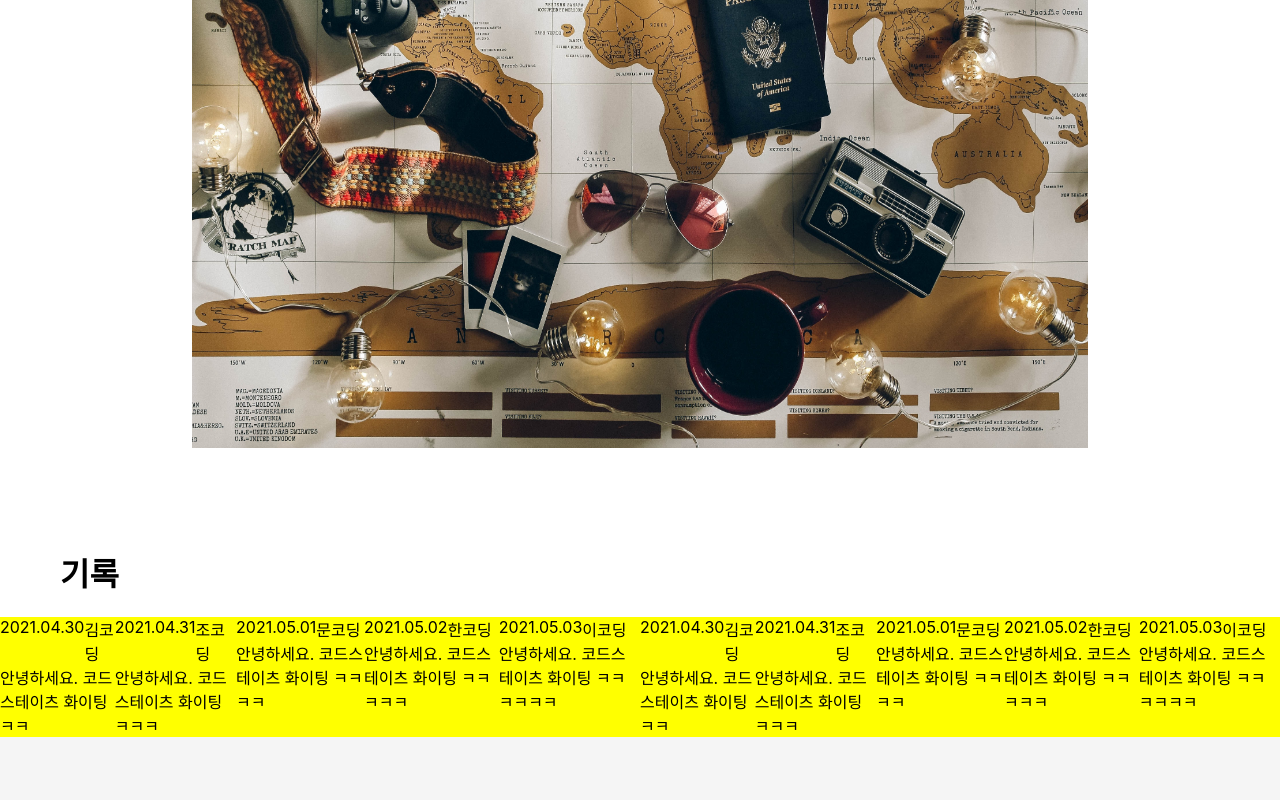
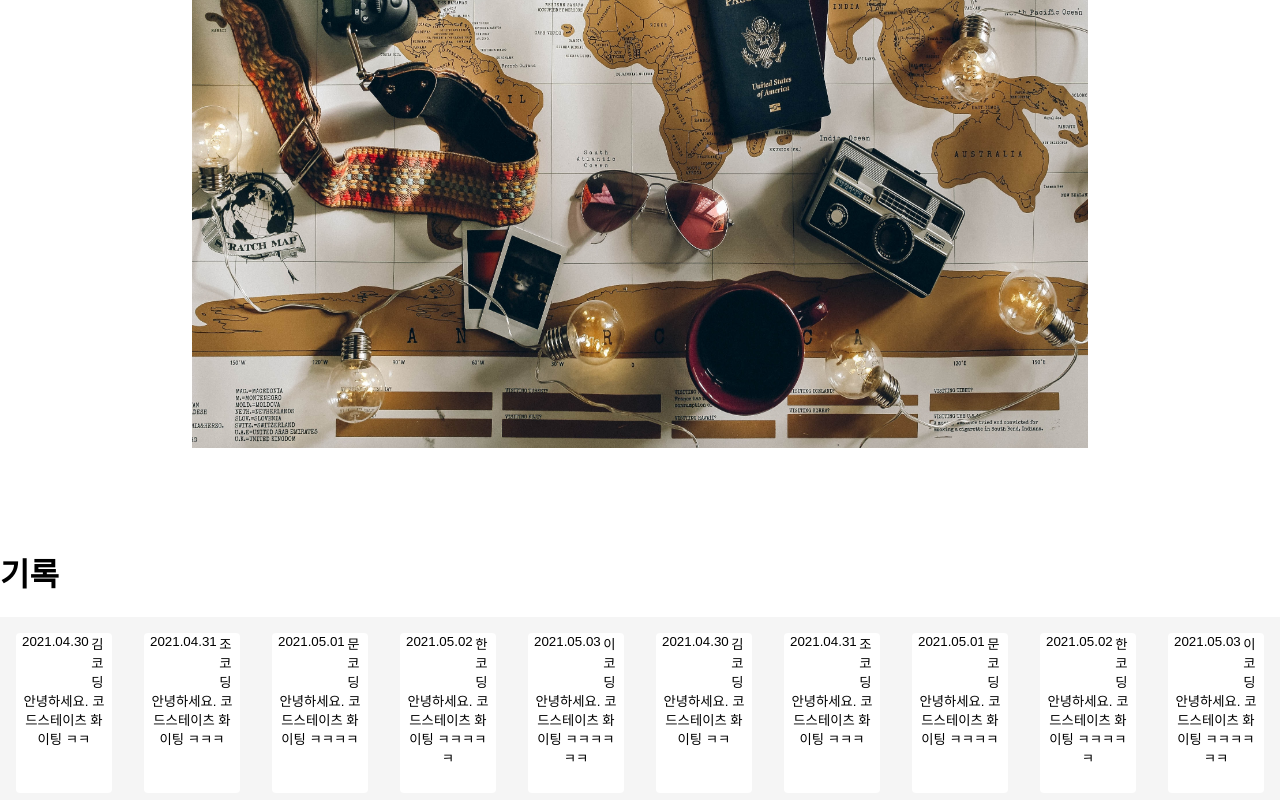
Before and after one commit to codestates/vlog-client, a React (Create React App) app in the folder client/: page / in a window 1280 px wide. Shown: the part 342-1142 px from the top of the page. Built offline with nearby package versions, Linux system fonts and the light colour scheme.

Commit message:
maincurrentPost Page

```diff
--- a/client/src/Pages/MainCurrentPost.tsx
+++ b/client/src/Pages/MainCurrentPost.tsx
@@ -4,17 +4,19 @@ import usePoster from "../Hooks/usePoster";
 
 function OpenContentPage() {
   const { state }: any = usePoster();
-  console.log(state.currentPost[0]);
+
+  function handleEditPage() {
+    console.log("move edit page");
+  }
+
   return (
     <div>
-      {state.data.map((post: any) => (
-        <div>
-          <div>{post.title}</div>
-          <div>{post.nick_name}</div>
-          <div>{post.body}</div>
-        </div>
-      ))}
-      {/* <img src={state.currentPost[0].snippet.thumbnails.default.url} /> */}
+      <div>
+        <div>{state.currentPost.title}</div>
+        <div>{state.currentPost.nick_name}</div>
+        <div>{state.currentPost.body}</div>
+        <button onClick={handleEditPage}>수정</button>
+      </div>
     </div>
   );
 }
--- a/client/src/Pages/MainPage.tsx
+++ b/client/src/Pages/MainPage.tsx
@@ -7,12 +7,16 @@ import imageMap from "../img/map.jpg";
 
 function MainPage() {
   console.log("mainpage");
+
+  function handlebutton() {
+    console.log("clicked");
+  }
   return (
     <>
       <TopContainer>
         <Img src={imageMap} />
       </TopContainer>
-        <PostListTitle>기록</PostListTitle>
+      <PostListTitle>기록</PostListTitle>
       <MainPostList />
     </>
   );
@@ -35,8 +39,6 @@ const Img = styled.img`
   outline-color
 `;
 
-const PostListTitle = styled.h1`
-  margin-left: 60px;
-`;
+const PostListTitle = styled.h1``;
 
 export default MainPage;
--- a/client/src/Pages/NewPost.tsx
+++ b/client/src/Pages/NewPost.tsx
@@ -43,8 +43,10 @@ export default function NewPost() {
     <Container>
       <Toolbar>
         <IconContainer>
-          <Icon src={imgaeIcon} />
-          이미지
+          <AlinIcon>
+            <Icon src={imgaeIcon} />
+            <div>이미지</div>
+          </AlinIcon>
         </IconContainer>
       </Toolbar>
       <PageContainer>
@@ -70,9 +72,11 @@ const Toolbar = styled.div`
   border-top: solid #bdbdbd;
   border-bottom: solid #bdbdbd;
 `;
-
+const AlinIcon = styled.div`
+  justify-content: center;
+`;
 const IconContainer = styled.div`
-  display: inline-block;
+  display: flex;
 `;
 const Icon = styled.img`
   display: inline-block;
--- a/client/src/components/MainPostsList.tsx
+++ b/client/src/components/MainPostsList.tsx
@@ -10,7 +10,11 @@ function PostList() {
   const history = useHistory();
   const dispatch = useDispatch();
 
-  console.log(state);
+  function handleClicked(el: any) {
+    dispatch(openPostPage(el));
+    history.push("/MainCurrentPost");
+  }
+
   return (
     <Container>
       <ItemsContainer>
@@ -18,7 +22,7 @@ function PostList() {
           <div>로딩 중입니다</div>
         ) : (
           state.data.map((el: any) => (
-            <Item>
+            <Item onClick={() => handleClicked(el)}>
               <PostTitle>
                 {el.title}
                 <UserName>{el.nick_name}</UserName>
@@ -58,19 +62,19 @@ const Container = styled.div`
 const ItemsContainer = styled.div`
   display: flex;
   max-width: 5 em;
-  background-color: yellow;
 `;
 
-const Item = styled.div`
-  // // height: 10rem;
-  // // width: 15rem;
-  // background: white;
-  // border-radius: 4px;
-  // // margin: 1rem;
-  // // overflow: hidden;
-  // // display: flex;
-  // // flex-direction: column;
-  // cursor: pointer;
+const Item = styled.button`
+  height: 10rem;
+  width: 15rem;
+  background: white;
+  border: none;
+  border-radius: 4px;
+  margin: 1rem;
+  overflow: hidden;
+  display: flex;
+  flex-direction: column;
+  cursor: pointer;
 
   &:hover {
     z-index: 1;
--- a/client/src/modules/mainPageModule.ts
+++ b/client/src/modules/mainPageModule.ts
@@ -8,7 +8,7 @@ export const displayData = (el: any) => ({
   payload: { el },
 });
 
-export const openPostPage = (current: []) => ({
+export const openPostPage = (current: object) => ({
   type: OPENPOSTPAGE,
   payload: current,
 });
@@ -26,7 +26,7 @@ type StateOption = {
 // state 초기값 선언
 const initialState: StateOption = {
   data: null,
-  currentPost: [],
+  currentPost: {},
 };
 
 // reducer 작성
```
